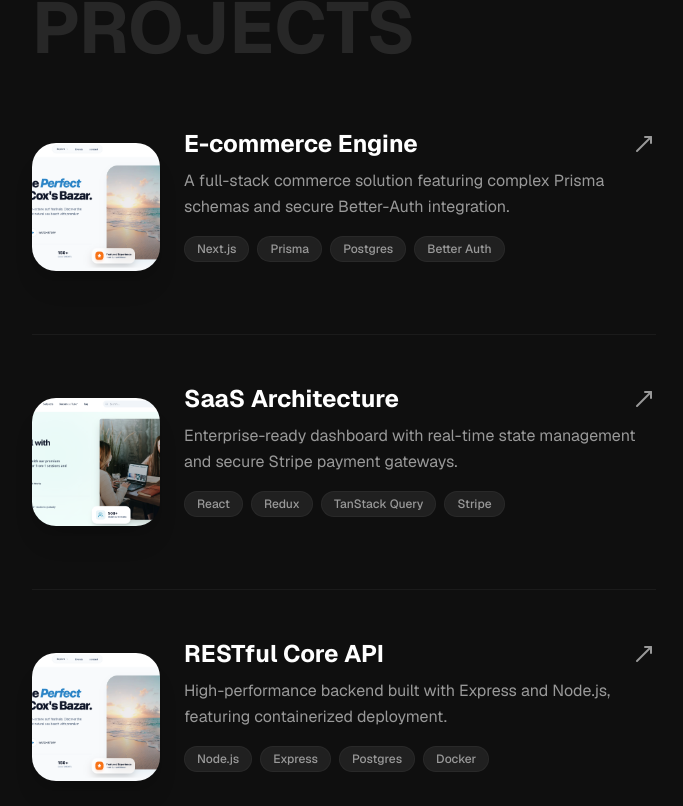
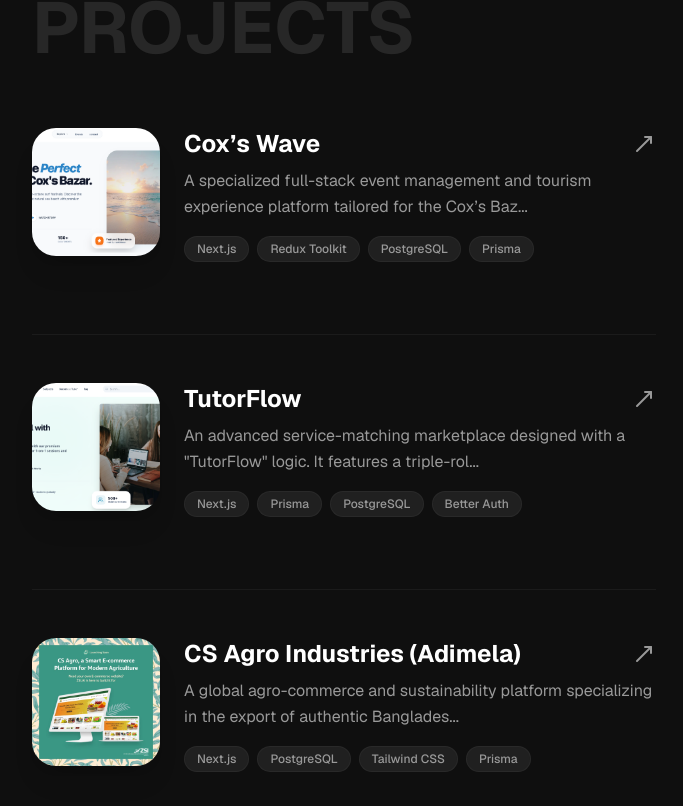
Before and after one commit to Afnansayed/portfolio, a Next.js app: page / in a window 1280 px wide. Shown: the part 2114-2920 px from the top of the page, without its empty margins (500-1183 px from the left). Built offline with nearby package versions, Linux system fonts and the light colour scheme.

Commit message:
project section

```diff
--- a/app/(commonLayout)/projects/[slug]/page.tsx
+++ b/app/(commonLayout)/projects/[slug]/page.tsx
@@ -34,9 +34,10 @@ export default function ProjectDetailsPage() {
           </Link>
 
           {/* Title & Links */}
+          <div>
+            <h1 className="text-5xl md:text-6xl font-bold mb-4 ">{project.title}</h1>
             <div className="flex flex-col md:flex-row justify-between items-start md:items-end gap-6 mb-12">
               <div>
-              <h1 className="text-5xl md:text-6xl font-bold mb-4">{project.title}</h1>
                 <div className="flex flex-wrap gap-2">
                   {project.tech.map((t) => (
                     <span key={t} className="px-3 py-1 bg-muted/30 text-muted-foreground rounded-full text-xs font-medium border border-muted/20">
@@ -65,6 +66,7 @@ export default function ProjectDetailsPage() {
                   GitHub
                   <Github className="w-4 h-4" />
                 </Link>
+              </div>
             </div>
           </div>
 
--- a/components/projects-section.tsx
+++ b/components/projects-section.tsx
@@ -6,38 +6,82 @@ import Link from "next/link";
 
 export const projects = [
   {
-    slug: 'ecommerce-engine',
-    title: 'E-commerce Engine',
+    slug: 'coxs-wave',
+    title: 'Cox’s Wave ',
     image: "/project/cox-wave.png",
-    description: 'A full-stack commerce solution featuring complex Prisma schemas and secure Better-Auth integration.',
-    tech: ['Next.js', 'Prisma', 'Postgres', 'Better Auth'],
-    challenges: 'Designing a schema that handles complex product relationships while maintaining sub-millisecond query times.',
-    futurePlans: 'Add multi-vendor support and an integrated shipping tracking system.',
-    liveLink: 'https://example.com',
-    githubLink: 'https://github.com/afnansayed/ecommerce',
+    description: 'A specialized full-stack event management and tourism experience platform tailored for the Cox’s Bazar region. It features a robust triple-role ecosystem (Admin, Shop Owner, Customer) designed to coordinate tourism-driven events and logistics.',
+    tech: ['Next.js', 'Redux Toolkit', 'PostgreSQL', 'Prisma', 'Tailwind CSS', 'Zod'],
+    challenges: 'Designing a relational database schema in PostgreSQL that effectively manages the interaction between event organizers (Shop Owners) and tourists (Customers). A significant hurdle was ensuring a mobile-first UI/UX to accommodate users booking experiences on-site, alongside implementing secure profile updates using FormData for image handling.',
+    detailedDescription: `
+      Cox’s Wave is a high-performance solution designed to streamline the coordination of tourism events and medical/blood donation camps in coastal regions.
+      Key technical implementations include:
+      - **Database Architecture**: A normalized PostgreSQL schema managed via Prisma ORM, specifically designed to handle complex relational schemas for service providers and participants.
+      - **State Management**: Advanced use of Redux Toolkit for real-time state synchronization across the event booking and management dashboard.
+      - **Logic Engine**: A robust review and rating system that allows customers to provide feedback on their experiences, updating event credibility in real-time.
+      - **UI/UX Strategy**: Strict adherence to a mobile-first approach, ensuring the platform is fully accessible and responsive for travelers using portable devices.
+    `,
+    futurePlans: 'Integration of real-time event notifications via WebSockets, expansion of the blood donation camp coordination feature, and the implementation of an automated ticketing system with secure online payments.',
+    liveLink: 'https://cox-wave-client.vercel.app/',
+    githubLink: 'https://github.com/Afnansayed/cox-wave-client',
+  }
+  ,
+  {
+    slug: 'tutor-flow',
+    title: 'TutorFlow',
+    image: "/project/tutor-flow.png",
+    description: 'An advanced service-matching marketplace designed with a "TutorFlow" logic. It features a triple-role ecosystem (Student, Tutor, Admin) powered by a robust Next.js 14 App Router architecture. The platform includes dynamic profile management, an automated aggregate rating engine, and secure session handling via NextAuth and Better-Auth.',
+    tech: ['Next.js', 'Prisma', 'PostgreSQL', 'Better Auth', 'Tailwind CSS', 'Zod'],
+    challenges: 'Designing a strictly-typed backend that preserves data integrity across complex many-to-many relationships (e.g., tutors to subject categories). A significant hurdle was engineering a secure Role-Based Access Control (RBAC) middleware using Better-Auth callbacks to eliminate horizontal privilege escalation risks, ensuring that sensitive tutor management APIs are inaccessible to student accounts.',
+    detailedDescription: `
+      SkillBridge is a full-stack solution addressing the fragmentation in the private tutoring market.
+      Key technical implementations include:
+      - **Database Architecture**: A normalized PostgreSQL schema managed via Prisma ORM, featuring relational constraints to prevent duplicate reviews and ensure orphaned data cleanup.
+      - **Security Layer**: Implementation of custom JWT session strategies within Better-Auth to inject user roles into the encrypted session token for real-time authorization checks.
+      - **Logic Engine**: An asynchronous feedback system that updates tutor "Average Ratings" in real-time using a weighted average formula upon student review submission.
+      - **UI/UX**: A mobile-first, responsive interface built with Shadcn/UI and Tailwind CSS, following the usability guidelines specified in the project SRS.
+    `,
+    futurePlans: 'Integration of a real-time messaging system using WebSockets, implementation of multi-criteria search filtering (Price Range + Rating), and a dedicated Admin Report Management dashboard for community moderation.',
+    liveLink: 'https://tutor-management-client-two.vercel.app/',
+    githubLink: 'https://github.com/Afnansayed/tutorflow-client',
   },
   {
-    slug: 'saas-architecture',
-    title: 'SaaS Architecture',
-    image: "/project/tutor-flow.png",
-    description: 'Enterprise-ready dashboard with real-time state management and secure Stripe payment gateways.',
-    tech: ['React', 'Redux', 'TanStack Query', 'Stripe'],
-    challenges: 'Ensuring real-time data synchronization across disparate dashboard components without excessive re-renders.',
-    futurePlans: 'Implement custom analytics reporting and team collaboration features.',
-    liveLink: 'https://example.com',
-    githubLink: 'https://github.com/afnansayed/saas',
+    slug: 'cs-agro-industries',
+    title: 'CS Agro Industries (Adimela)',
+    image: "/project/cs-agro.jpeg",
+    description: 'A global agro-commerce and sustainability platform specializing in the export of authentic Bangladeshi agricultural products and the implementation of backyard greenhouse solutions for the USA market.',
+    tech: ['Next.js', 'PostgreSQL', 'Tailwind CSS', 'Prisma', 'NextAuth', 'Zod'],
+    challenges: 'Developing an integrated global supply chain dashboard that handles complex export documentation and certification tracking for over 13 regulatory bodies. A major technical hurdle was engineering a consultation booking system for USDA-grant-eligible greenhouse projects, requiring a seamless bridge between Bangladeshi production data and USA-based customer service.',
+    detailedDescription: `
+      CS Agro Industries is an enterprise-grade platform (under the brand "Adimela") designed to empower sustainable agriculture and global trade.
+      Key technical implementations include:
+      - **E-Commerce Architecture**: A robust product catalog featuring over 500 high-quality items, including aromatic rice, organic spices, and seasonal produce, with secure bulk order capabilities.
+      - **Compliance Engine**: A dedicated certification management module that tracks and displays 100% compliant official documents, including BSTI, E-Cab, and organic manufacturer certificates.
+      - **Sustainability Logic**: A specialized consultation engine for cold-climate backyard greenhouses, providing expert guidance and winter-growing solutions for North American users.
+      - **Multi-Regional Logistics**: Implementation of real-time order tracking and dual-office communication workflows (Dhaka and New York) to facilitate smooth international wholesale operations.
+    `,
+    futurePlans: 'Implementation of an AI-driven crop performance predictor for greenhouse users, integration of a blockchain-based traceability system for farm-to-kitchen transparency, and expanding the private label OEM/ODM management dashboard.',
+    liveLink: 'https://csagroind.zsi.ai/',
+    githubLink: 'https://github.com/afnansayed/cs-agro-industries',
   },
   {
-    slug: 'restful-core-api',
-    title: 'RESTful Core API',
-    image: "/project/cox-wave.png",
-    description: 'High-performance backend built with Express and Node.js, featuring containerized deployment.',
-    tech: ['Node.js', 'Express', 'Postgres', 'Docker'],
-    challenges: 'Securing the API against common vulnerabilities while maintaining a low-latency response for mobile clients.',
-    futurePlans: 'Adopt a serverless architecture and add a GraphQL gateway.',
-    liveLink: 'https://example.com',
-    githubLink: 'https://github.com/afnansayed/api',
-  },
+    slug: 'bistro-boss',
+    title: 'Bistro Boss',
+    image: "/project/restaurant.png",
+    description: 'A premium full-stack restaurant management platform featuring a complete culinary catalog, secure table reservations, and a dual-dashboard system for administrators and diners.',
+    tech: ['Next.js', 'Redux Toolkit', 'PostgreSQL', 'Prisma', 'Tailwind CSS', 'NextAuth'],
+    challenges: 'Implementing a synchronized state management system to handle real-time menu updates and cart persistence across different user sessions. A significant challenge was optimizing the image-heavy food gallery for fast loading while maintaining high visual fidelity, alongside securing administrative routes to prevent unauthorized access to revenue and order data.',
+    detailedDescription: `
+      Bistro Boss is a comprehensive solution designed to modernize the dining experience and backend kitchen operations.
+      Key technical implementations include:
+      - **Order Management System**: A robust cart and checkout workflow that allows users to manage multiple food categories and track order status in real-time.
+      - **Advanced Filtering Logic**: Implementation of a dynamic menu system that categorizes items (Salads, Pizzas, Soups, Desserts) using asynchronous data fetching for a seamless UI experience.
+      - **Security & RBAC**: A secure authentication layer using role-based access control to separate customer browsing from administrative inventory management.
+      - **Responsive UI/UX**: A mobile-first design strategy utilizing Shadcn/UI and Framer Motion for smooth transitions, ensuring diners can easily order from any device.
+    `,
+    futurePlans: 'Integration of a real-time table booking calendar with SMS notifications, implementation of a loyalty points system for frequent diners, and a multi-branch management dashboard for restaurant chains.',
+    liveLink: 'https://restuarant-frontend-hazel.vercel.app',
+    githubLink: 'https://github.com/afnansayed/bistro-boss-restaurant',
+  }
 ];
 
 export function ProjectsSection() {
@@ -58,7 +102,7 @@ export function ProjectsSection() {
           {projects.map((project) => (
             <div
               key={project.slug}
-              className="flex flex-col md:flex-row items-start md:items-center gap-6 pb-12 border-b border-muted/20 last:border-b-0 group hover:opacity-95 transition-opacity"
+              className="flex flex-col md:flex-row items-start  gap-6 pb-12 border-b border-muted/20 last:border-b-0 group hover:opacity-95 transition-opacity"
             >
               {/* Project Image Placeholder */}
               <div className={`flex-shrink-0 w-32 h-32 rounded-3xl  shadow-xl overflow-hidden cursor-pointer group-hover:scale-105 transition-transform duration-300`}>
@@ -82,10 +126,10 @@ export function ProjectsSection() {
                   </Link>
                 </div>
                 <p className="text-muted-foreground leading-relaxed mb-4">
-                  {project.description}
+                  {project.description.slice(0, 100) + '...'}
                 </p>
                 <div className="flex flex-wrap gap-2 mb-6">
-                  {project.tech.map((t) => (
+                  {project.tech.slice(0, 4).map((t) => (
                     <span key={t} className="px-3 py-1 bg-muted/30 text-muted-foreground rounded-full text-xs font-medium border border-muted/20">
                       {t}
                     </span>
```
Also changed, not shown: public/project/cs-agro.jpeg (added), public/project/restaurant.png (added). Lines whose indentation alone changed are shown as unchanged.
